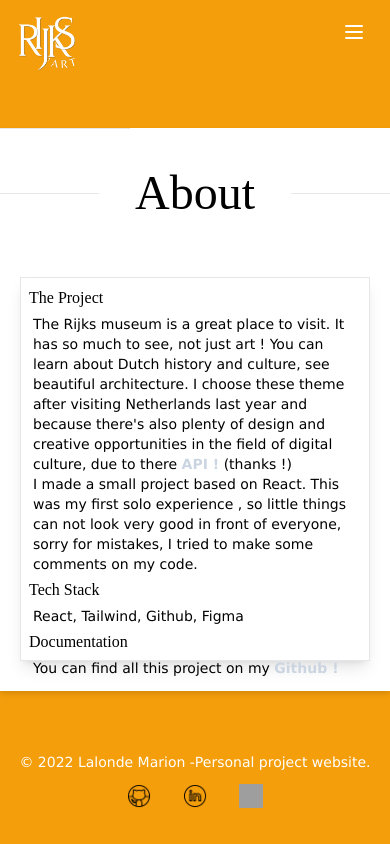
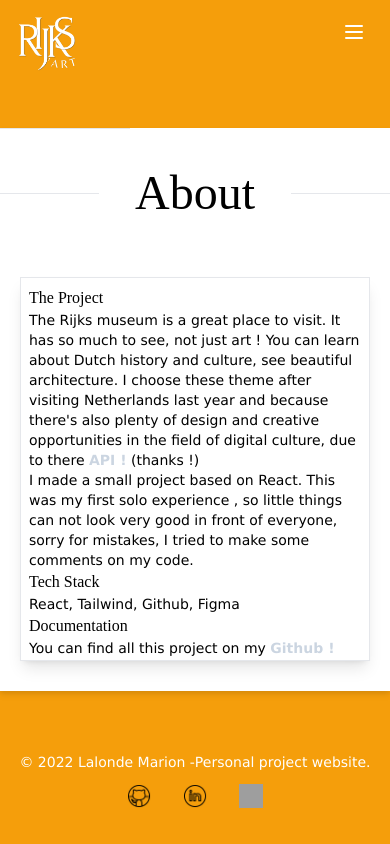
Before and after one commit to Hysilie/Rijk-Art, a React (Create React App) app: page /about in a window 390 px wide. Built offline with nearby package versions, Linux system fonts and the light colour scheme; no server answers; grey boxes are pictures that could not be loaded; a web font is replaced by a local one.

Commit message:
All pages available

```diff
--- a/src/pages/About.jsx
+++ b/src/pages/About.jsx
@@ -18,7 +18,7 @@
     <div className=' m-5  md:flex flex-wrap flex-col md:flex-nowrap md:flex-row justify-center border w-auto h-96 shadow-lg'>
     <div className=' m-2  text-black flex flex-col justify-top max-w-full max-h-full  md:w-1/2'>
       <h2 className='' id='project-title'>The Project</h2>
-      <p className='text-sm m-1 md:m-5'>The Rijks museum is a great place to visit.
+      <p className='text-sm  md:m-5'>The Rijks museum is a great place to visit.
       It has so much to see, not just art ! You can learn about Dutch history and culture,
       see beautiful architecture. I choose these theme after visiting Netherlands last year and
        because there's also plenty of design and creative opportunities in the field of digital culture,
@@ -29,10 +29,10 @@
        I tried to make some comments on my code.</p>
 
        <h2 className='' id='project-title'>Tech Stack</h2>
-       <p className='text-sm m-1 md:m-5'>React, Tailwind, Github, Figma </p>
+       <p className='text-sm  md:m-5'>React, Tailwind, Github, Figma </p>
 
        <h2 className='' id='project-title'>Documentation</h2>
-       <p className='text-sm  m-1 md:m-5'>You can find all this project on my <a href='https://github.com/Hysilie/Rijk-Art' alt='Api link' target='_blank' className='text-slate-300 font-bold '>Github !</a> </p>
+       <p className='text-sm  md:m-5'>You can find all this project on my <a href='https://github.com/Hysilie/Rijk-Art' alt='Api link' target='_blank' className='text-slate-300 font-bold '>Github !</a> </p>
 
     </div>
     <div className='hidden md:flex text-black max-w-full max-h-full   flex justify-center w-1/2'><img src={working} alt='working logo'className='max-w-full h-full'/></div>
```
